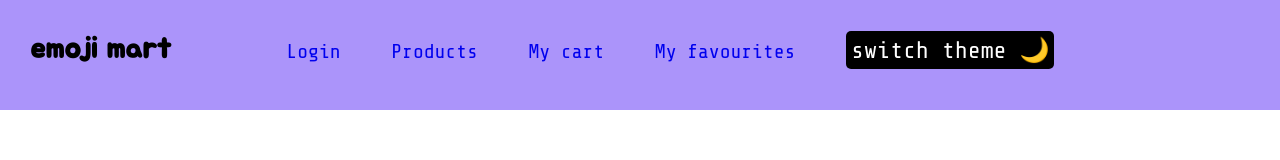
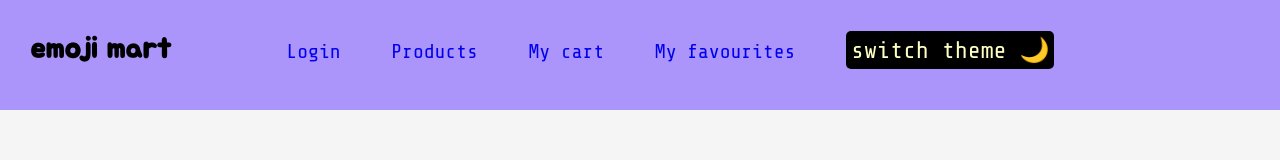
Before and after one commit to solenedel/emoji-mart, a React (Create React App) app: page /products in a window 1280 px wide. Shown: the top 160 px of the page. Built offline with nearby package versions, Linux system fonts and the light colour scheme; a web font is replaced by a local one.

Commit message:
change light theme color

```diff
--- a/src/components/Navbar.js
+++ b/src/components/Navbar.js
@@ -9,7 +9,7 @@ const Navbar = ({ className, theme, setTheme, toggleTheme, toggleButtonIcon }) =
     if (theme === 'light') {
       return {
         background: 'black',
-        color: 'white',
+        color: '#FEFFC3',
       }
     } else {
       return {
--- a/src/components/styled/theme.js
+++ b/src/components/styled/theme.js
@@ -1,16 +1,10 @@
 
 export const lightTheme = {
-  body: 'white',
+  body: '#F5F5F5',
   text: 'black',
-  // toggleBtnBkgd: 'black',
-  // toggleBtnText: 'white',
-  // toggleBtnBorder: 'black',
 }
 
 export const darkTheme = {
   body: 'black',
-  text: 'white',
-  // // toggleBtnBkgd: 'white',
-  // toggleBtnText: 'black',
-  // toggleBtnBorder: 'black'
+  text: '#F5F5F5',
 }
```
